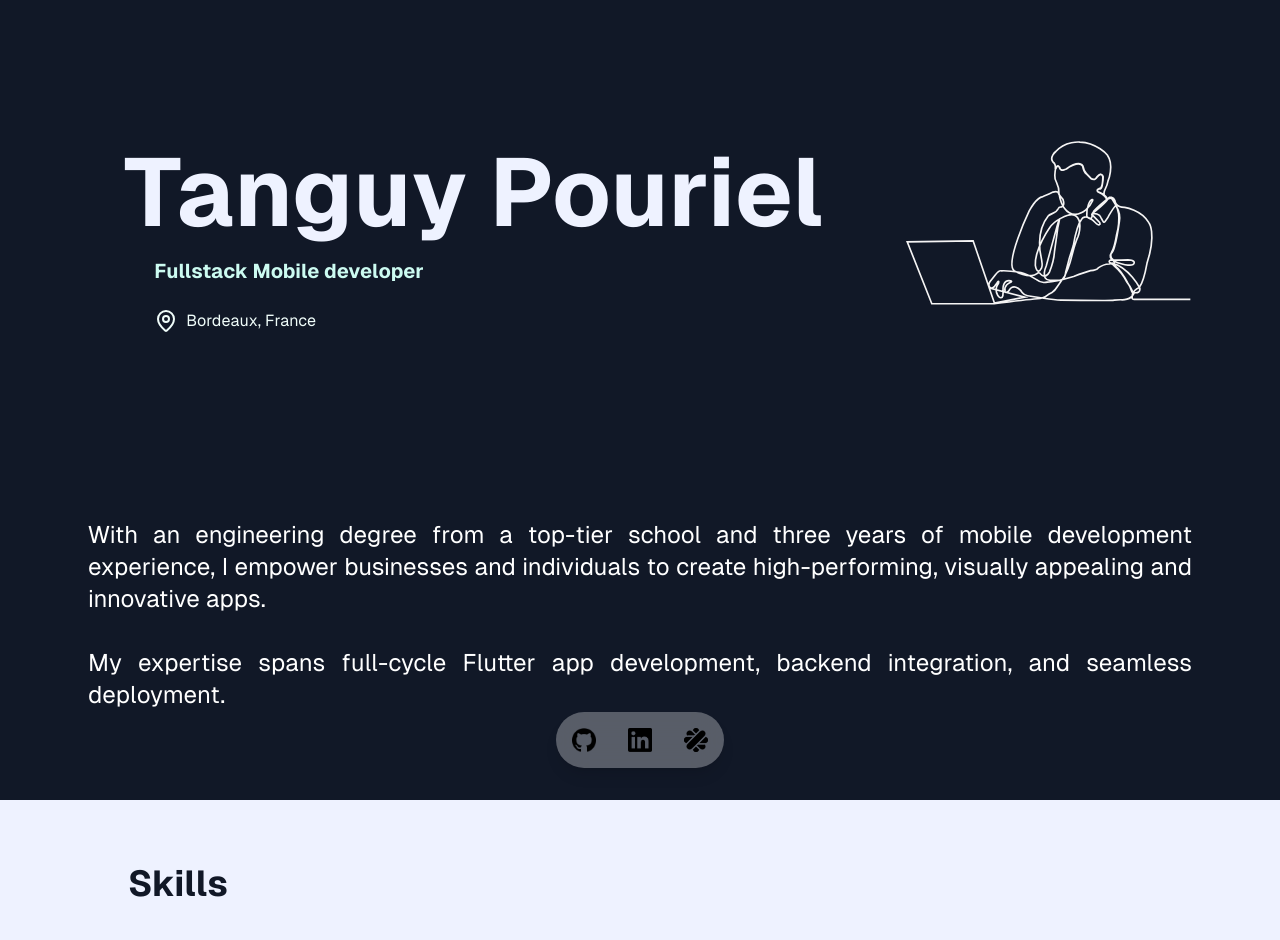
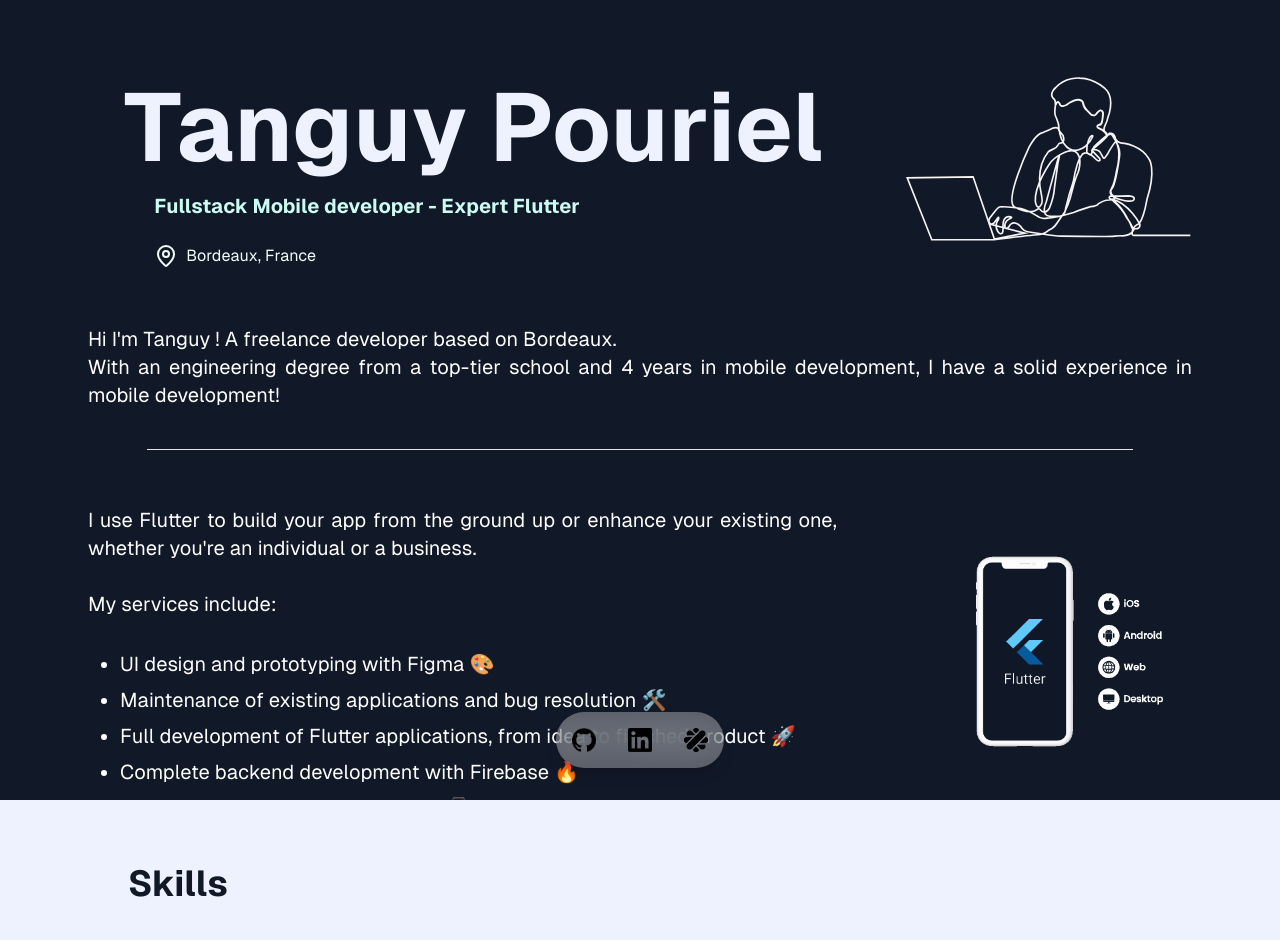
Before and after one commit to tanguypouriel/portfolio, a Next.js app: page / in a window 1280 px wide. Shown: the top 940 px of the page. Built offline with nearby package versions, Linux system fonts and the light colour scheme.

Commit message:
Update about_me section

```diff
--- a/package.json
+++ b/package.json
@@ -10,6 +10,7 @@
   },
   "dependencies": {
     "@radix-ui/react-accordion": "^1.2.1",
+    "@radix-ui/react-separator": "^1.1.0",
     "@radix-ui/react-slot": "^1.1.0",
     "class-variance-authority": "^0.7.0",
     "clsx": "^2.1.1",
--- a/src/app/components/about_me_section.tsx
+++ b/src/app/components/about_me_section.tsx
@@ -1,5 +1,9 @@
 import { MapPin } from 'lucide-react';
 import Animation from "../components/animation";
+import Image from 'next/image';
+import flutterImage from '../../../public/flutter-app.png';
+import { Separator } from "@/components/ui/separator"
+
 
 interface AboutMeProps {
     className?: string;
@@ -10,11 +14,11 @@ export default function AboutMeSection({ className }: AboutMeProps) {
     return (
         <section className={`h-screen flex flex-col items-center p-6 ${className}`}>
 
-            <div className="w-full md:h-2/3 flex flex-col-reverse md:flex-row items-center p-8">
+            <div className="w-full md:h-2/5 flex flex-col-reverse md:flex-row items-center p-8">
                 <div className='flex-[5_5_0%] flex flex-col items-center '>
                     <div className='flex flex-col gap-4'>
                         <h2 className="text-4xl md:text-8xl font-bold text-indigo-50">Tanguy Pouriel</h2>
-                        <h2 className="text-md md:text-xl font-bold text-teal-100 mx-8">Fullstack Mobile developer</h2>
+                        <h2 className="text-md md:text-xl font-bold text-teal-100 mx-8">Fullstack Mobile developer - Expert Flutter</h2>
                         <div className='flex flex-row text-teal-50 mt-2'>
                             <MapPin className='mx-2 ml-8' />
                             Bordeaux, France
@@ -27,13 +31,37 @@ export default function AboutMeSection({ className }: AboutMeProps) {
                 </div>
             </div>
 
+            <div className='h-3/5'>
+                <p className="self-center justify-center text-center text-xl md:text-xl px-2 md:px-8 text-justify md:mx-8">
+                    Hi I&apos;m Tanguy ! A freelance developer based on Bordeaux. <br /> With an engineering degree from a top-tier school and 4 years in
+                    mobile development, I have a solid experience in mobile development!
+                </p>
 
-            <div className='flex justify-center h-full'>
-                <p className="self-center justify-center text-center text-xl md:text-2xl px-2 md:px-8 text-justify md:mx-8">
-                    With an engineering degree from a top-tier school and three years of mobile development experience,
-                    I empower businesses and individuals to create high-performing, visually appealing and innovative apps. <br /><br />
-                    My expertise spans full-cycle Flutter app development, backend integration, and seamless deployment.
-                </p>
+                <div className='flex items-center justify-center w-full'>
+                <Separator className='my-10 w-4/5' />
+                </div>
+
+                <div className='flex flex-row h-full mx-6'>
+                    <div className='flex-[7_7_0%] justify-center text-center text-xl md:text-xl px-2 text-justify md:mx-8 h-full pr-10 mt-4'>
+                        I use Flutter to build your app from the ground up or enhance your existing one, whether you&apos;re an individual or a business.
+                        <br /><br />My services include:
+                        <ul className='list-disc pl-8 pt-8 space-y-2'>
+                            <li>UI design and prototyping with Figma 🎨</li>
+                            <li>Maintenance of existing applications and bug resolution 🛠️</li>
+                            <li>Full development of Flutter applications, from idea to finished product 🚀</li>
+                            <li>Complete backend development with Firebase 🔥</li>
+                            <li>Publishing on stores (iOS, Android) 📲</li>
+                        </ul>
+                    </div>
+
+                    <Image
+                        src={flutterImage}
+                        alt="flutter image"
+                        className='flex-[1_1_0%] p-16 pb-48'
+                        quality={100}
+                    />
+                </div>
+
             </div>
         </section>
     );
--- /dev/null
+++ b/src/components/ui/separator.tsx
@@ -0,0 +1,31 @@
+"use client"
+
+import * as React from "react"
+import * as SeparatorPrimitive from "@radix-ui/react-separator"
+
+import { cn } from "@/lib/utils"
+
+const Separator = React.forwardRef<
+  React.ElementRef<typeof SeparatorPrimitive.Root>,
+  React.ComponentPropsWithoutRef<typeof SeparatorPrimitive.Root>
+>(
+  (
+    { className, orientation = "horizontal", decorative = true, ...props },
+    ref
+  ) => (
+    <SeparatorPrimitive.Root
+      ref={ref}
+      decorative={decorative}
+      orientation={orientation}
+      className={cn(
+        "shrink-0 bg-border",
+        orientation === "horizontal" ? "h-[1px] w-full" : "h-full w-[1px]",
+        className
+      )}
+      {...props}
+    />
+  )
+)
+Separator.displayName = SeparatorPrimitive.Root.displayName
+
+export { Separator }
```
Also changed, not shown: public/flutter-app.png (added), 1 other file (tests, documents, lock files or other folders).
